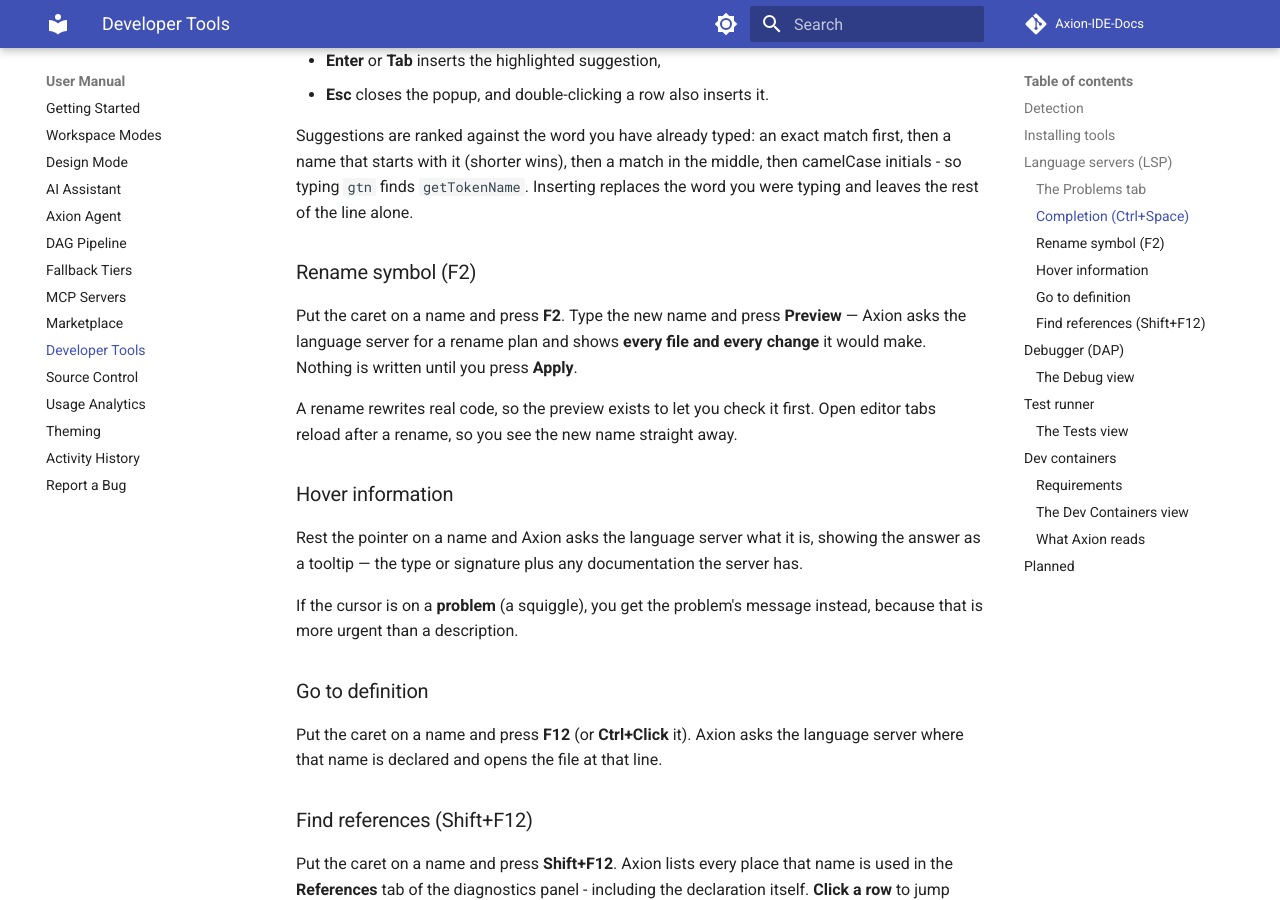
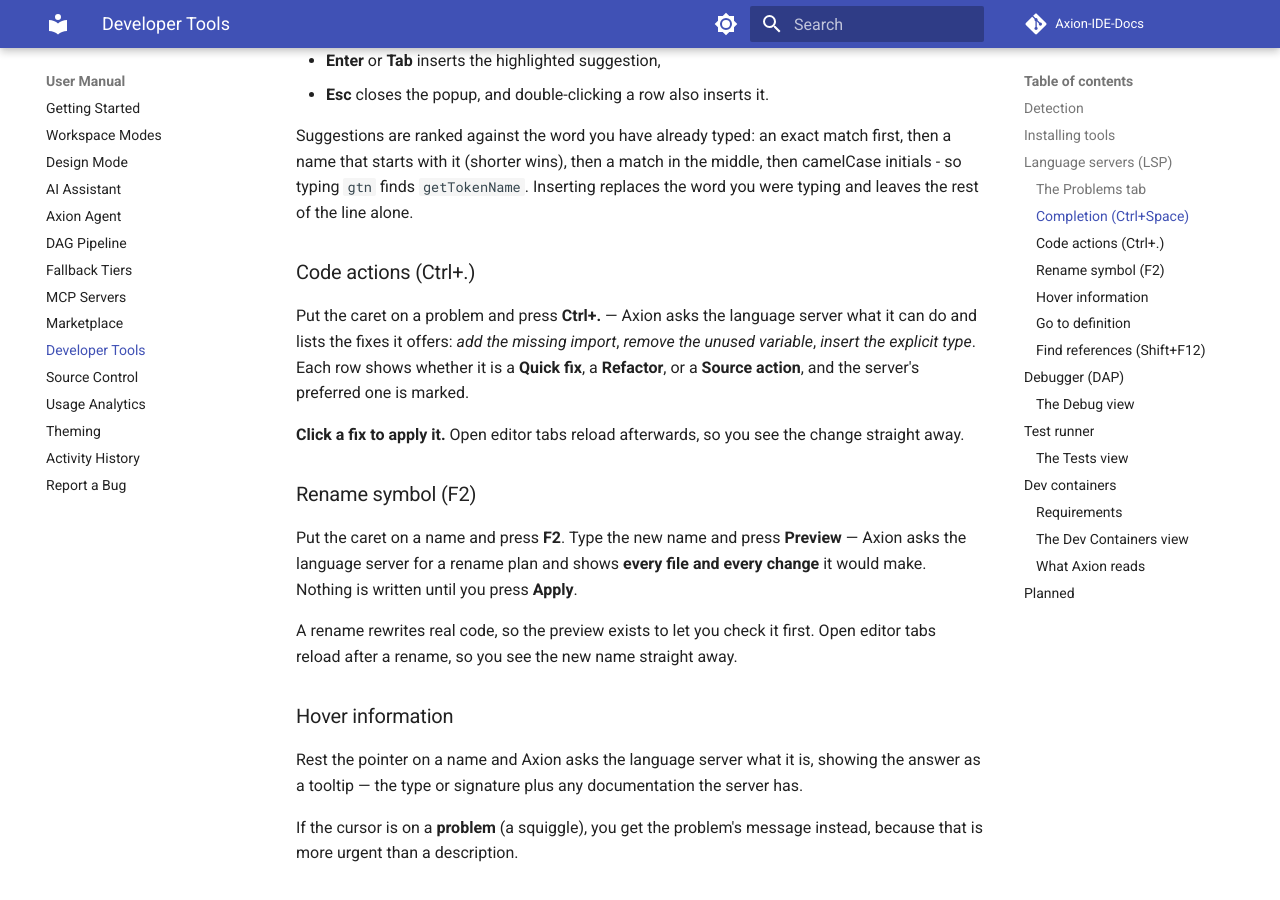
Before and after one commit to blivodev/Axion-IDE-Docs, an MkDocs documentation site: the page built from docs/manual/developer-tools.md, in a window 1280 px wide and 900 px high, scrolled down 2051 px. Built offline with MkDocs 1.6.1 and Material for MkDocs 9.7.7, drawn with Linux system fonts in a browser that asks for light colours; comment, search, counter and statistics services are not loaded.

Commit message:
docs: code actions (Ctrl+.) - the lightbulb menu for quick fixes
developer-tools.md: new 'Code actions (Ctrl+.)' section explaining that Ctrl+. lists the fixes the server offers for the caret position, that each row shows its kind (Quick fix / Refactor / Source action) and the preferred marker, and that clicking one applies it.

```diff
--- a/docs/manual/developer-tools.md
+++ b/docs/manual/developer-tools.md
@@ -74,6 +74,16 @@ Suggestions are ranked against the word you have already typed: an exact match f
 then a name that starts with it (shorter wins), then a match in the middle, then
 camelCase initials - so typing `gtn` finds `getTokenName`. Inserting replaces the word
 you were typing and leaves the rest of the line alone.
+
+### Code actions (Ctrl+.)
+
+Put the caret on a problem and press **Ctrl+.** — Axion asks the language server what it
+can do and lists the fixes it offers: *add the missing import*, *remove the unused
+variable*, *insert the explicit type*. Each row shows whether it is a **Quick fix**, a
+**Refactor**, or a **Source action**, and the server's preferred one is marked.
+
+**Click a fix to apply it.** Open editor tabs reload afterwards, so you see the change
+straight away.
 
 ### Rename symbol (F2)
 
```
